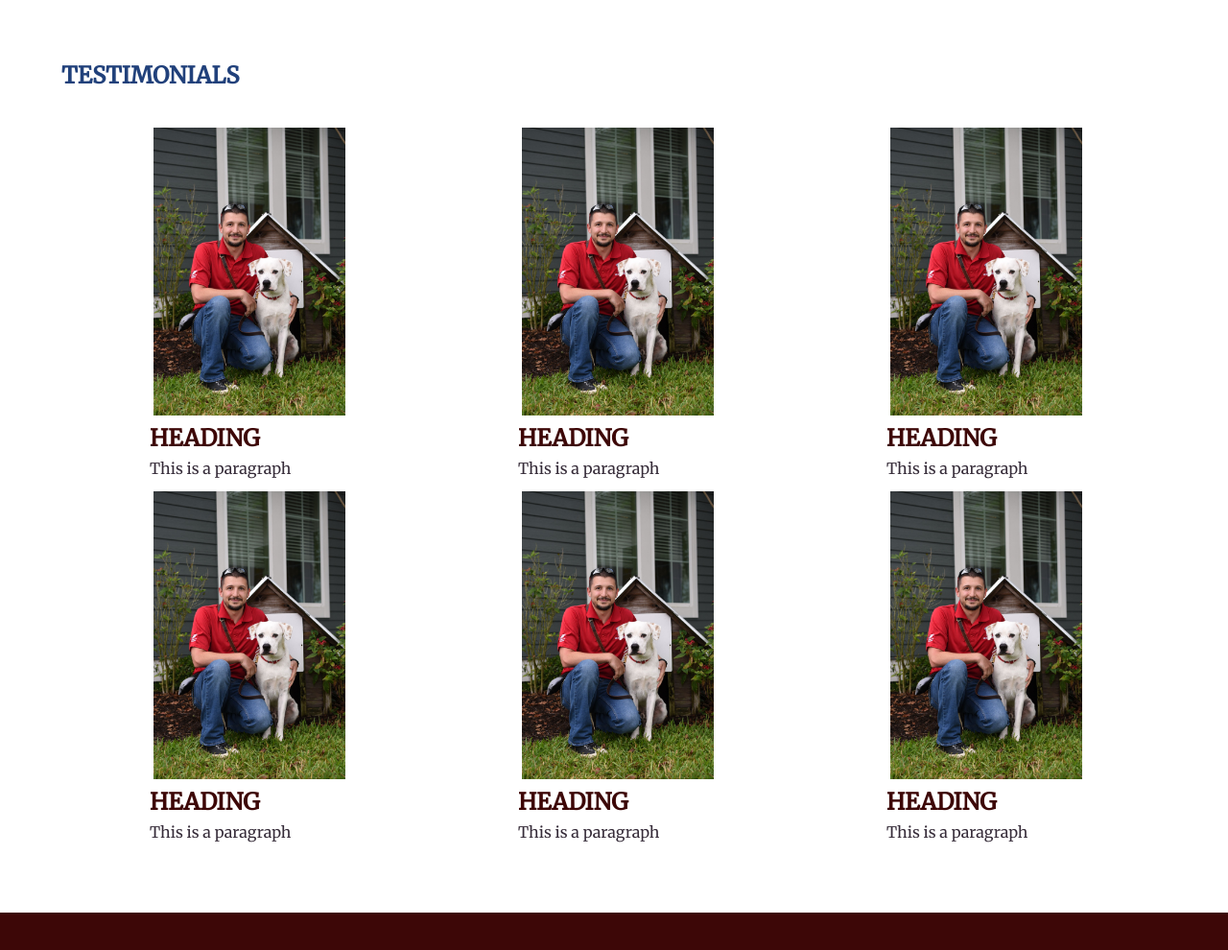
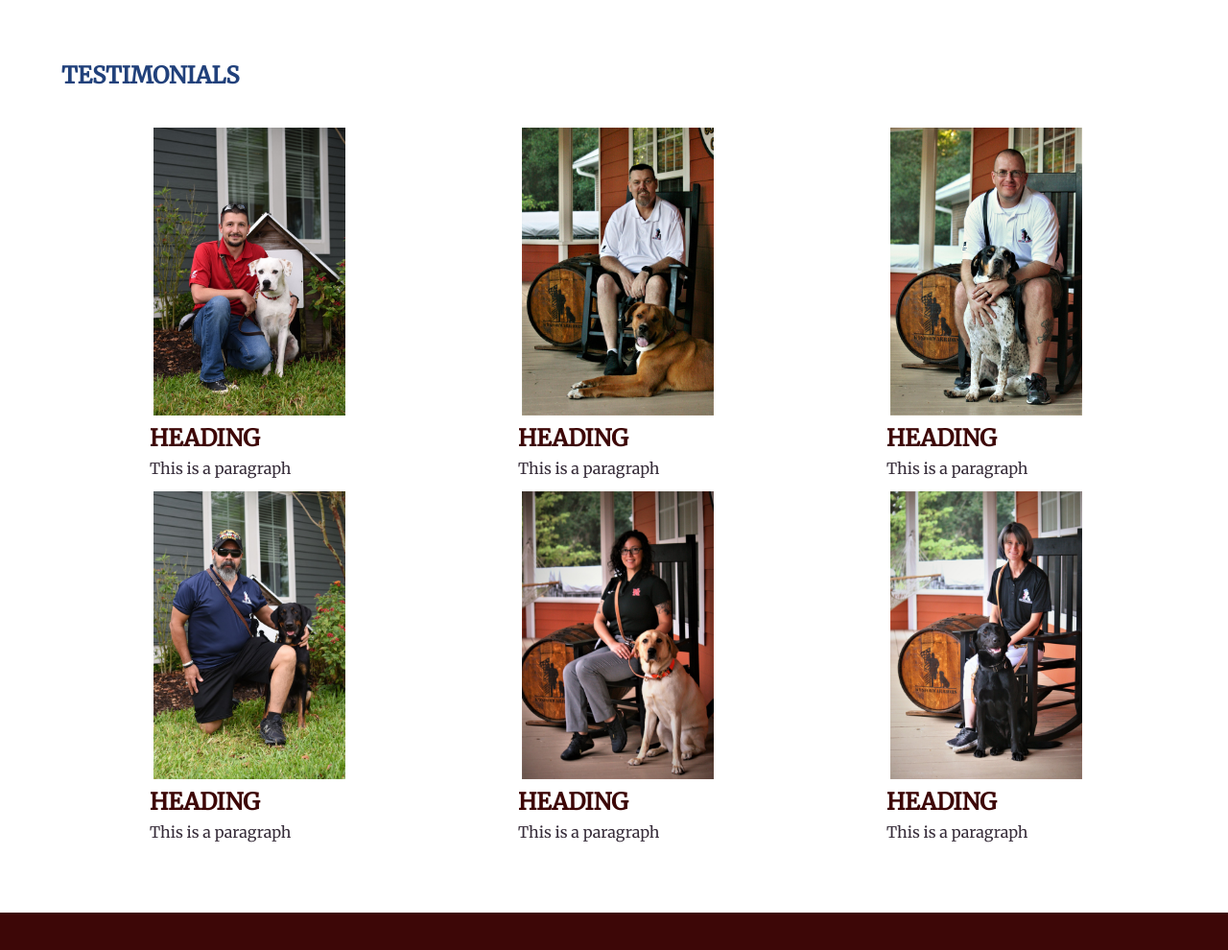
Before and after one commit to teddiwoodson/p2-woodson-teddi, a plain HTML site: page testimonials.html in a window 1280 px wide. Shown: the part 700-1690 px from the top of the page at 96% size. Drawn offline with Linux system fonts and the light colour scheme.

Commit message:
Update testimonial images

```diff
--- a/testimonials.html
+++ b/testimonials.html
@@ -46,29 +46,29 @@
             <p>This is a paragraph</p>
           </div>
           <div>
-            <img src="images/test1.jpg" alt="headshot" title="headshot">
+            <img src="images/test2.jpg" alt="headshot" title="headshot">
             <h2>Heading</h2>
             <p>This is a paragraph</p>
           </div>
           <div>
-            <img src="images/test1.jpg" alt="headshot" title="headshot">
+            <img src="images/test3.jpg" alt="headshot" title="headshot">
             <h2>Heading</h2>
             <p>This is a paragraph</p>
           </div>
         </div>
         <div class="tests">
           <div>
-            <img src="images/test1.jpg" alt="headshot" title="headshot">
+            <img src="images/test4.jpg" alt="headshot" title="headshot">
             <h2>Heading</h2>
             <p>This is a paragraph</p>
           </div>
           <div>
-            <img src="images/test1.jpg" alt="headshot" title="headshot">
+            <img src="images/test5.jpg" alt="headshot" title="headshot">
             <h2>Heading</h2>
             <p>This is a paragraph</p>
           </div>
           <div>
-            <img src="images/test1.jpg" alt="headshot" title="headshot">
+            <img src="images/test6.jpg" alt="headshot" title="headshot">
             <h2>Heading</h2>
             <p>This is a paragraph</p>
           </div>
```
